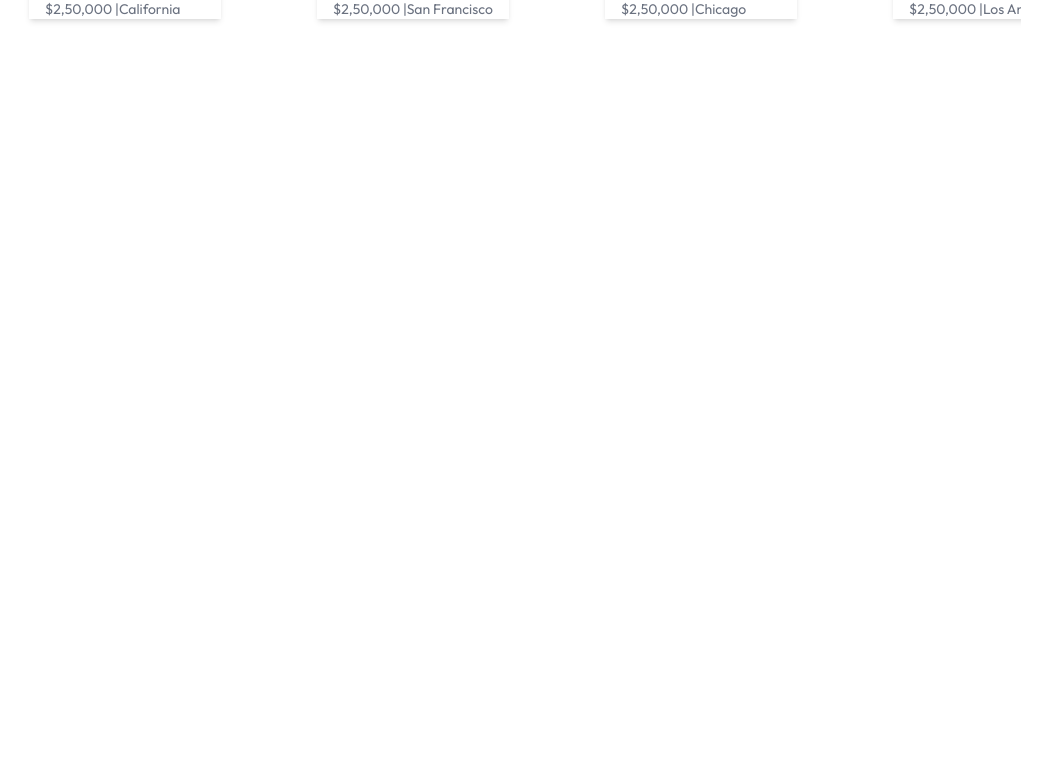
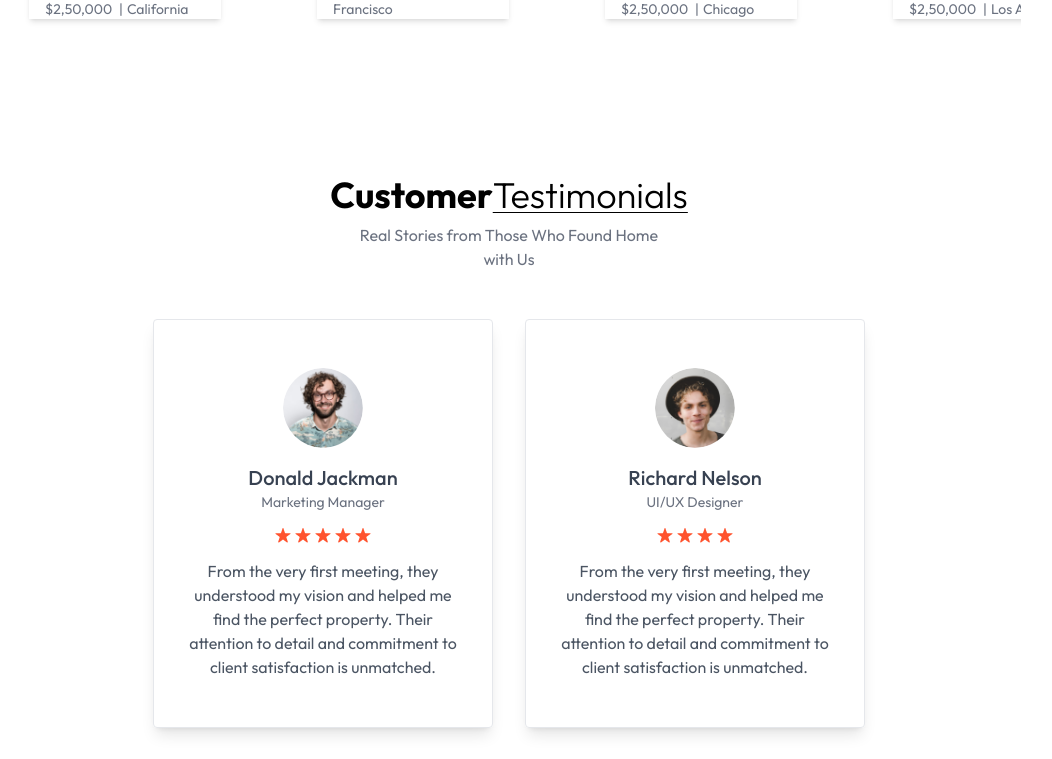
Before and after one commit to sergey87chuvasov/Real-Estate, a React (Vite) app: page / in a window 1280 px wide. Shown: the part 2313-3072 px from the top of the page, without its empty margins (131-1183 px from the left). Before the commit the page ends 2448 px from the top, so only its background shows below. Built offline with nearby package versions, Linux system fonts and the light colour scheme.

Commit message:
added testimonials section

```diff
--- a/src/App.jsx
+++ b/src/App.jsx
@@ -1,12 +1,14 @@
 import About from './components/About';
 import Header from './components/Header';
 import Projects from './components/Projects';
+import Testimonials from './components/Testimonials';
 const App = () => {
   return (
     <div className='w-full overflow-hidden'>
       <Header />
       <About />
       <Projects />
+      <Testimonials />
     </div>
   );
 };
--- a/src/components/Projects.jsx
+++ b/src/components/Projects.jsx
@@ -86,7 +86,7 @@
                     {project.title}
                   </h2>
                   <p className='text-gray-500 text-sm'>
-                    {project.price} <span>|</span>
+                    {project.price} <span className='px-1'>|</span>
                     {project.location}
                   </p>
                 </div>
--- /dev/null
+++ b/src/components/Testimonials.jsx
@@ -0,0 +1,47 @@
+import { assets, testimonialsData } from '../assets/assets';
+
+const Testimonials = () => {
+  return (
+    <div
+      className='container mx-auto py-10 lg:px-32 w-full overflow-hidden'
+      id='Testimonials'
+    >
+      <h1 className='text-2xl sm:text-4xl font-bold mb-2 text-center'>
+        Customer
+        <span className='underline underline-offset-4 decoration-1 under font-light'>
+          Testimonials
+        </span>
+      </h1>
+      <p className='text-center text-gray-500 mb-12 max-w-80 mx-auto'>
+        Real Stories from Those Who Found Home with Us
+      </p>
+
+      <div className='flex flex-wrap justify-center gap-8'>
+        {testimonialsData.map((testimonial, index) => (
+          <div
+            key={index}
+            className='max-w-[340px] border shadow-lg rounded px-8 py-12 text-center'
+          >
+            <img
+              className='w-20 h-20 rounded-full mx-auto mb-4'
+              src={testimonial.image}
+              alt={testimonial.alt}
+            />
+            <h2 className='text-xl text-gray-700 font-medium'>
+              {testimonial.name}
+            </h2>
+            <p className='text-gray-500 mb-4 text-sm'>{testimonial.title}</p>
+            <div className='flex justify-center gap-1 text-red-500 mb-4'>
+              {Array.from({ length: testimonial.rating }, (item, index) => (
+                <img key={index} src={assets.star_icon} alt='icon pic' />
+              ))}
+            </div>
+            <p className='text-gray-600'>{testimonial.text}</p>
+          </div>
+        ))}
+      </div>
+    </div>
+  );
+};
+
+export default Testimonials;
```
